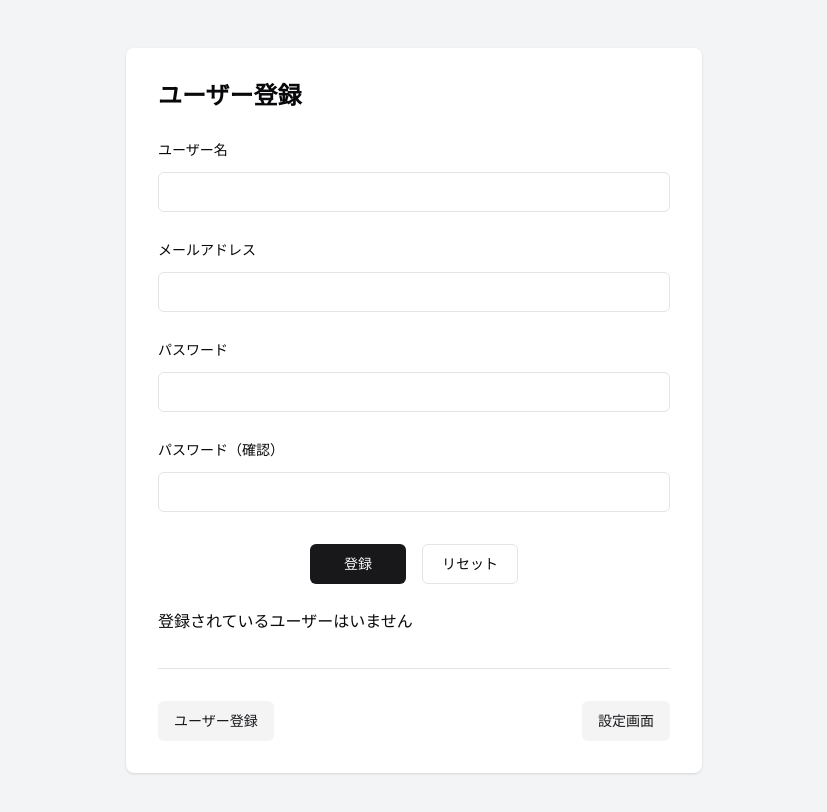
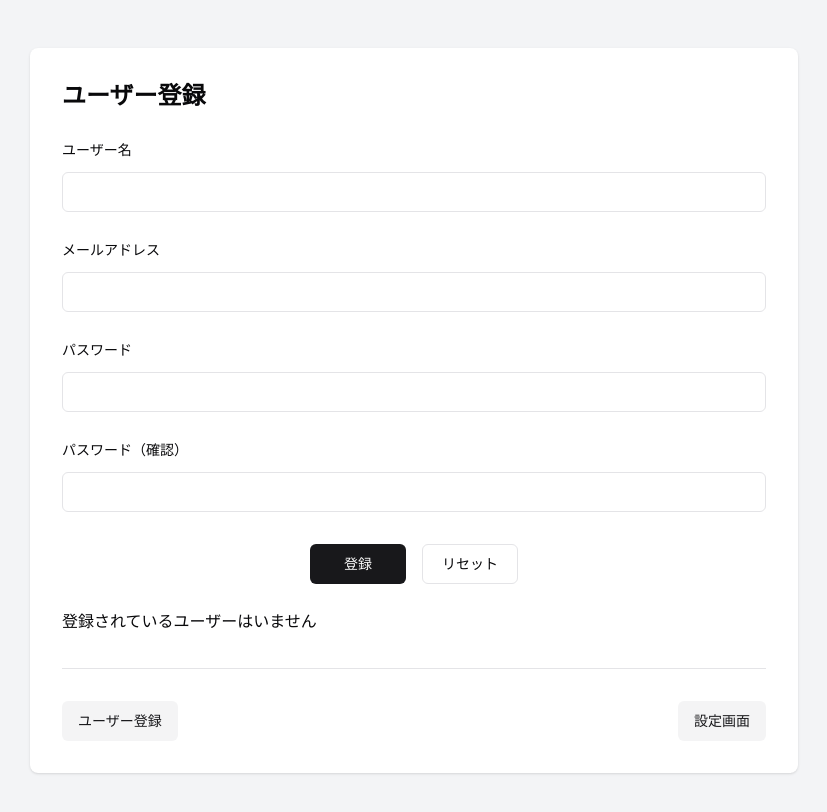
Before and after one commit to siakas/nextjs-react-hook-form-sample, a Next.js app: page / in a window 1280 px wide. Shown: the top 812 px of the page, without its empty margins (226-1053 px from the left). Built offline with nearby package versions, Linux system fonts and the light colour scheme.

Commit message:
Update: レイアウト更新

```diff
--- a/components/layout/Layout.tsx
+++ b/components/layout/Layout.tsx
@@ -27,7 +27,7 @@ export const Layout = ({ children }: Props) => {
       className={`${geistSans.variable} ${geistMono.variable} ${NotoSans.variable} font-sans text-base`}
     >
       <div className="min-h-screen bg-gray-100 px-4 py-12 sm:px-6 lg:px-8">
-        <main className="mx-auto max-w-xl rounded-lg bg-white p-8 shadow">
+        <main className="mx-auto max-w-3xl rounded-lg bg-white p-8 shadow">
           {children}
         </main>
       </div>
```
